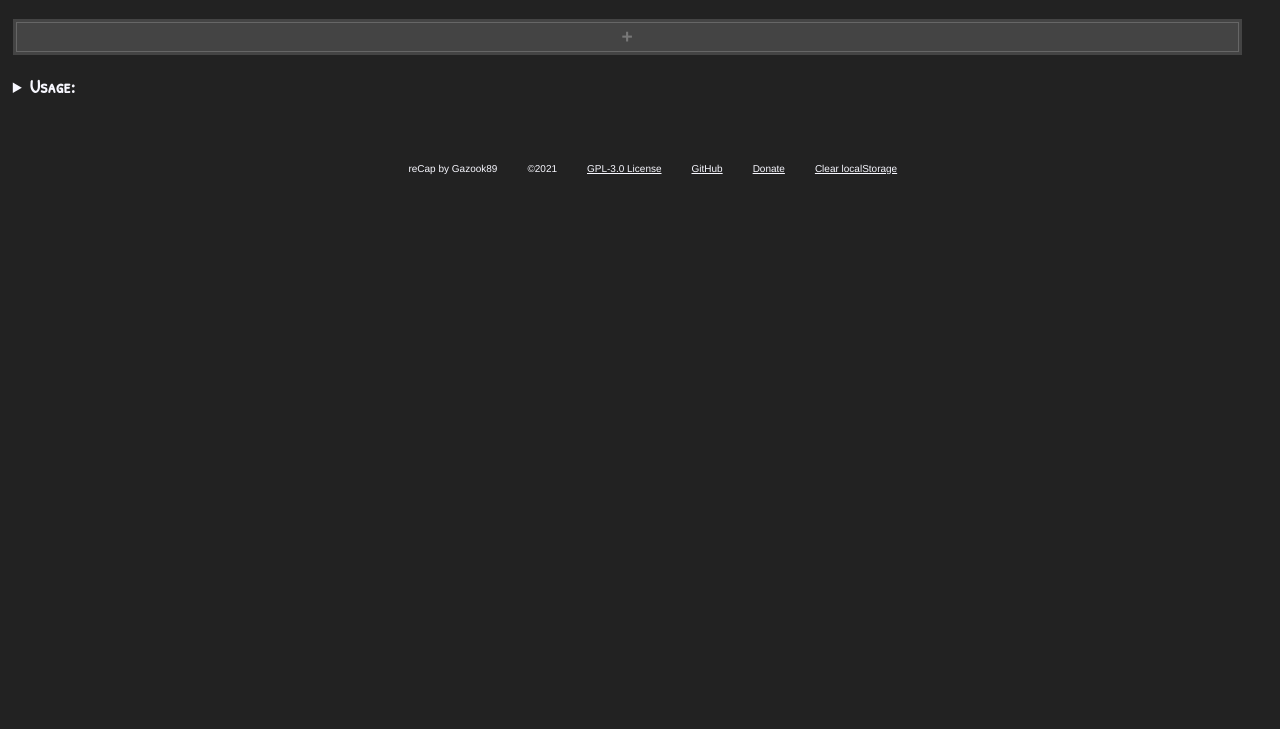
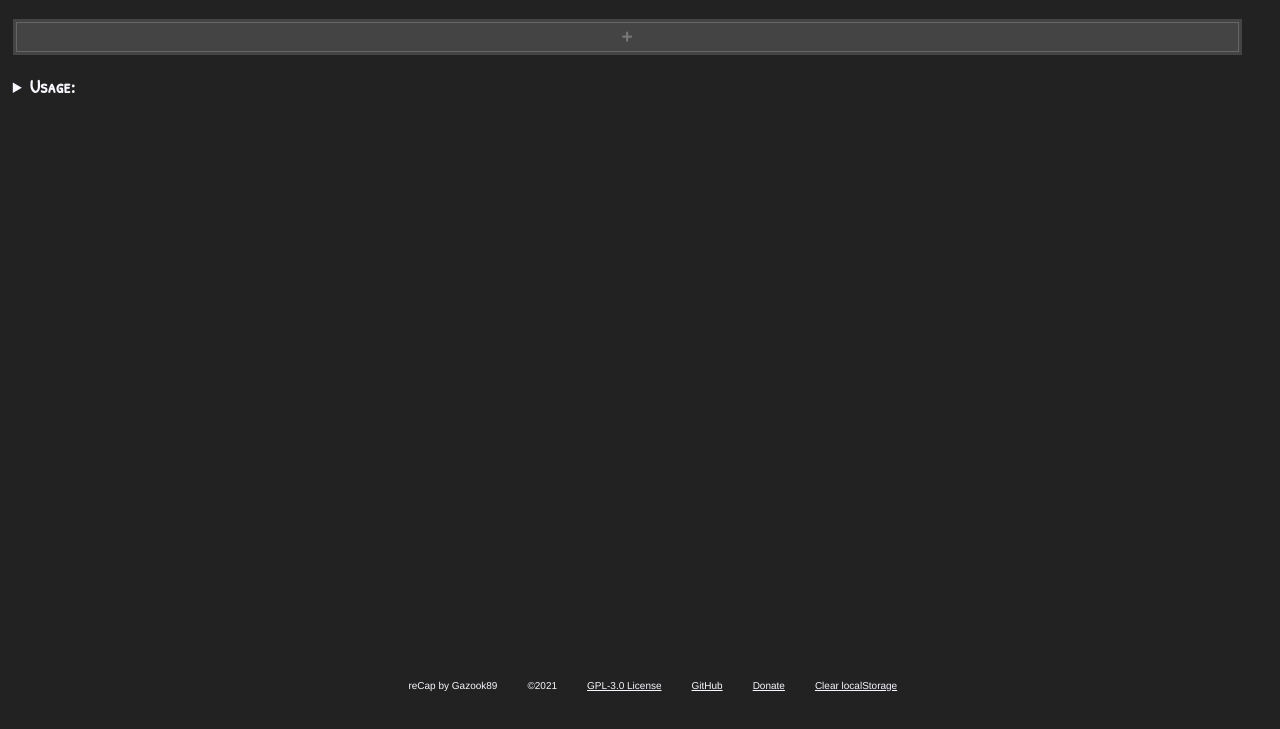
Before and after one commit to Gazook89/reCap, a plain HTML site: page index.html in a window 1280 px wide. Shown: the part 67-796 px from the top of the page. Drawn offline with Linux system fonts and the light colour scheme.

Commit message:
change footer to 'sticky footer'

```diff
--- a/styles.css
+++ b/styles.css
@@ -3,26 +3,26 @@
 html {
     --scrollbarBG: #333;
     --thumbBG: #666;
+    height: 100%;
   }
+
 ::-webkit-scrollbar {
     width: 11px;
     background: var(--scrollbarBG);
   }
-  body {
-    scrollbar-width: thin;
-    scrollbar-color: var(--thumbBG) var(--scrollbarBG);
-  }
 
-  ::-webkit-scrollbar-thumb {
+::-webkit-scrollbar-thumb {
     background-color: var(--thumbBG) ;
     border-radius: 6px;
     border: 3px solid var(--scrollbarBG);
-  }
+}
+
 
 
 
 
 body {
+    height:100%;
     width: 96vw;
     margin: unset;
     background-color: #222;
@@ -30,6 +30,9 @@ body {
     padding: 0 1vw 5vw 1vw;
     font-family: 'Patrick Hand SC';
     font-size: 16px;
+    scrollbar-width: thin;
+    scrollbar-color: var(--thumbBG) var(--scrollbarBG);
+
 }
 
 h1 {
@@ -352,7 +355,10 @@ table thead:hover .column-control div, .column-control:hover div {
 
 
 footer {
+    position:sticky;
+    top:100vh;
     margin-top: 4em;
+    padding-bottom:2em;
     width:100vw;
     background: linear-gradient(to bottom, transparent 5%, #222 40%)
 }
```
Also changed, not shown: 1 other file.
